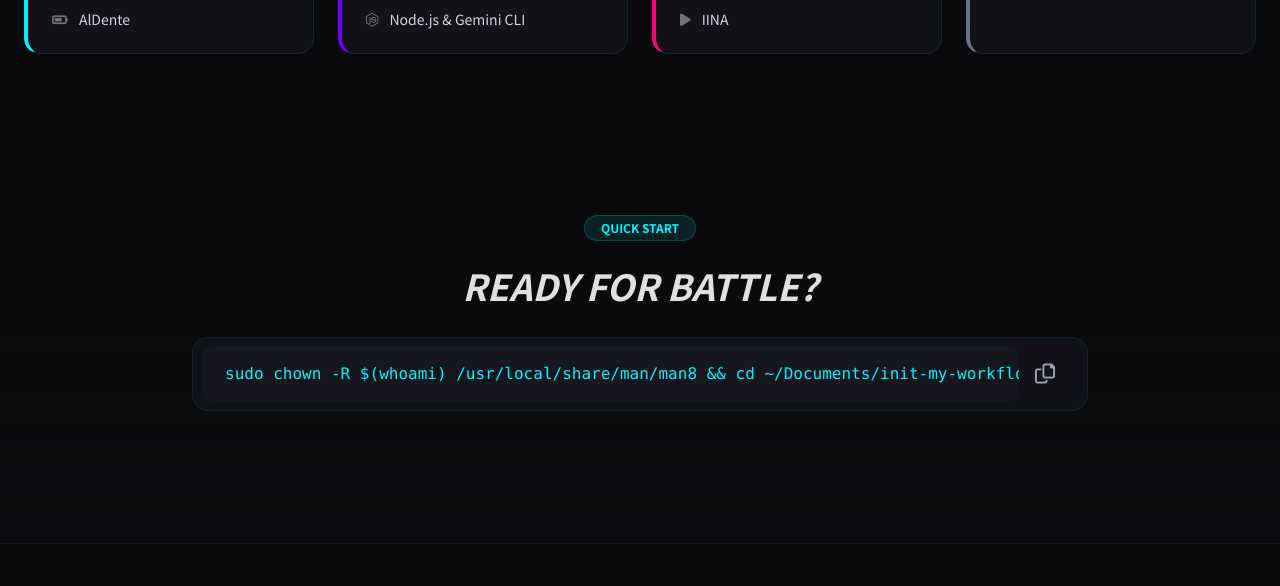
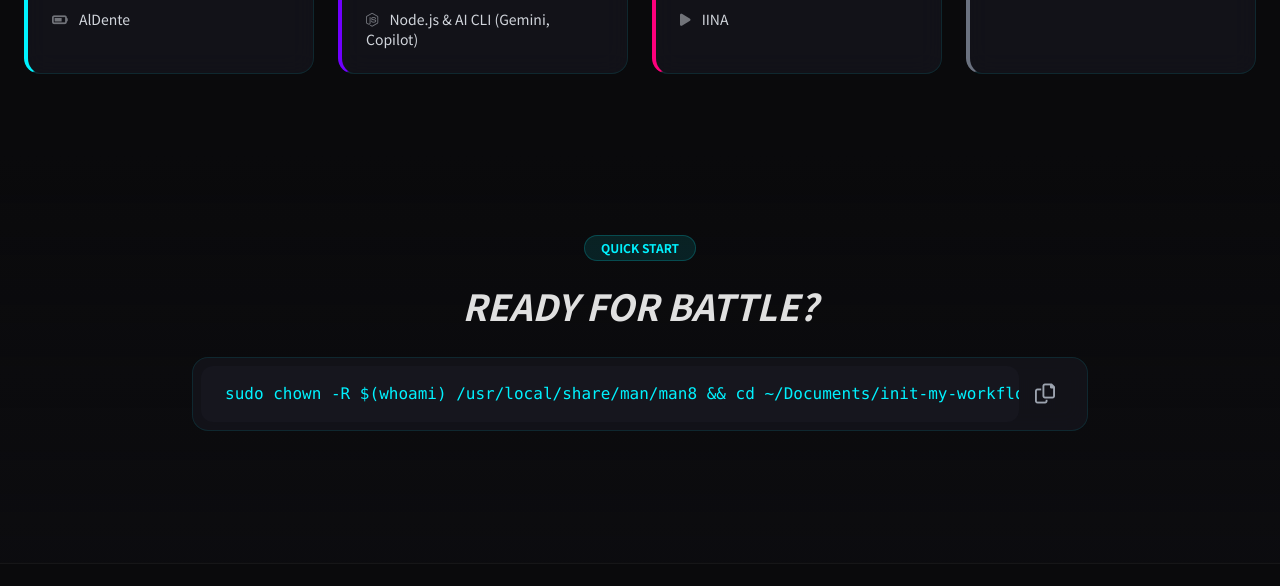
Before and after one commit to s813082/init-my-workflow, a plain HTML site: page index.html in a window 1280 px wide. Shown: the part 1826-2412 px from the top of the page. Drawn offline with nearby package versions, Linux system fonts and the light colour scheme.

Commit message:
feat: 🤖 add GitHub Copilot CLI to AI toolkit

```diff
--- a/index.html
+++ b/index.html
@@ -234,7 +234,7 @@
                         <li><i class="fas fa-code mr-2 opacity-50"></i> VSCode / Sublime</li>
                         <li><i class="fas fa-exchange-alt mr-2 opacity-50"></i> Postman</li>
                         <li><i class="fas fa-database mr-2 opacity-50"></i> DBeaver Community</li>
-                        <li><i class="fab fa-node-js mr-2 opacity-50"></i> Node.js & Gemini CLI</li>
+                        <li><i class="fab fa-node-js mr-2 opacity-50"></i> Node.js & AI CLI (Gemini, Copilot)</li>
                     </ul>
                 </div>
                 <!-- System -->
```
Also changed, not shown: 2 other files.
